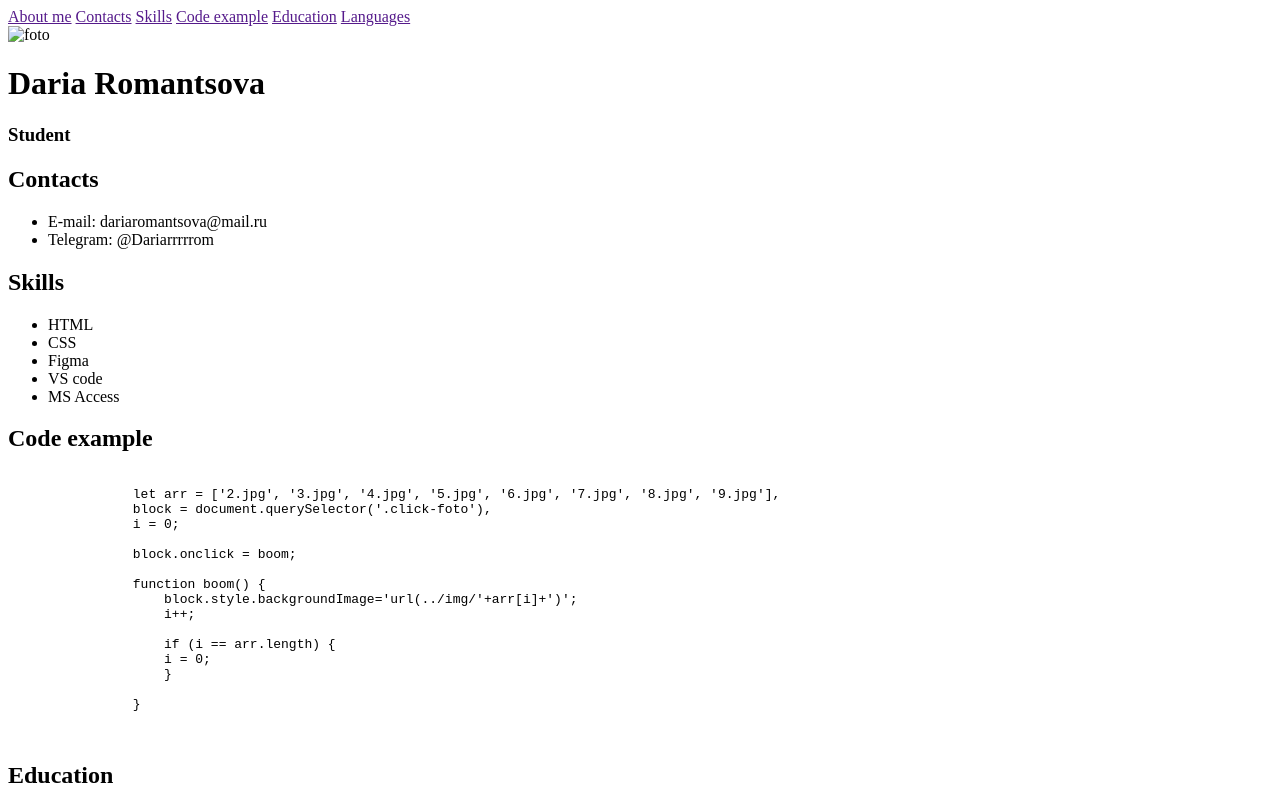
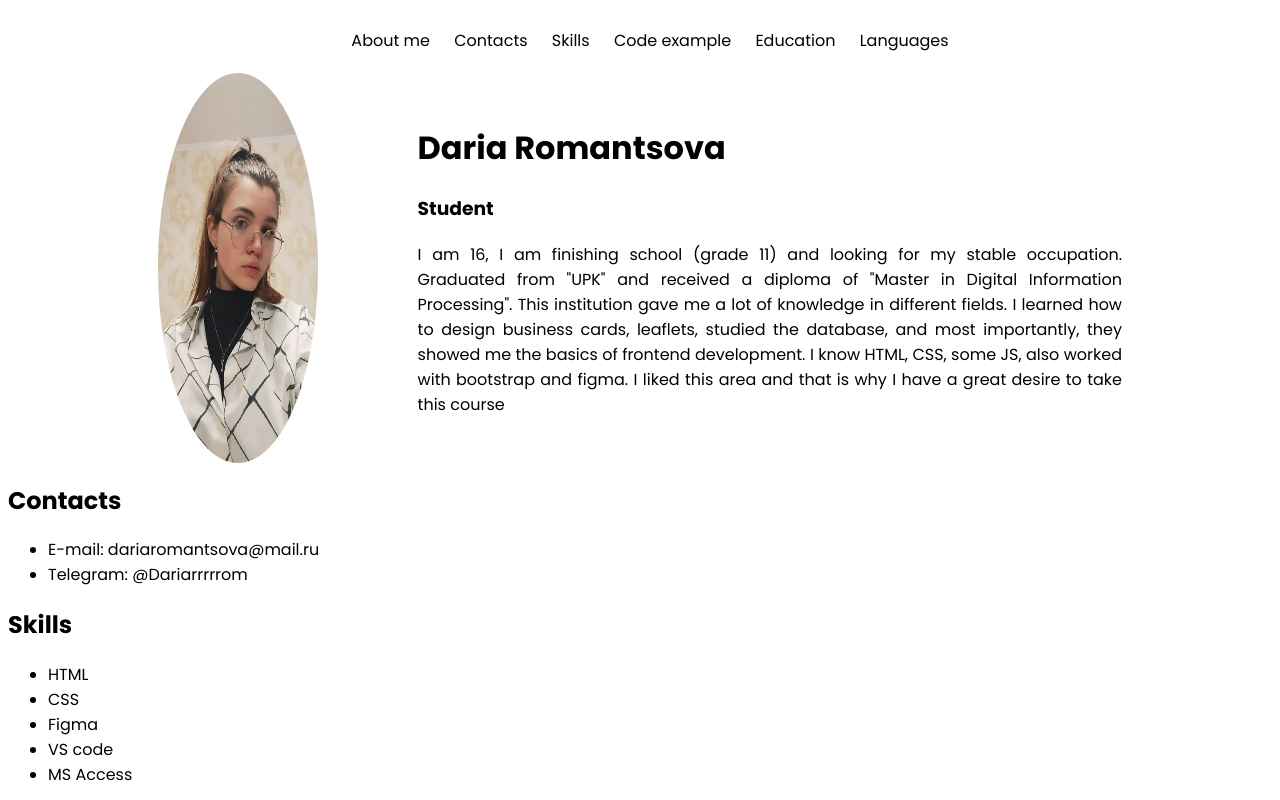
Before and after one commit to Dariar77/rsschool-cv, a plain HTML site: page index.html in a window 1280 px wide. Shown: the top 800 px of the page. Drawn offline with Linux system fonts and the light colour scheme.

Commit message:
feat: add css part and folder assets

```diff
--- a/index.html
+++ b/index.html
@@ -8,20 +8,26 @@
     <title>CV</title>
 </head>
 <body>
-    <header>
+    <header class="header">
         <div class="container">
-            <nav class="nav">
-                <a href="">About me</a>
-                <a href="">Contacts</a>
-                <a href="">Skills</a>
-                <a href="">Code example</a>
-                <a href="">Education</a>
-                <a href="">Languages</a>
-            </nav>
+            <div class="logo-nav">
+                <nav class="navbar">
+                    <a href="" class="nav-link">About me</a>
+                    <a href="" class="nav-link">Contacts</a>
+                    <a href="" class="nav-link">Skills</a>
+                    <a href="" class="nav-link">Code example</a>
+                    <a href="" class="nav-link">Education</a>
+                    <a href="" class="nav-link">Languages</a>
+                </nav>
+            </div>
              <div class="aboutme">
-                <img src="" alt="foto">
+                <img src="assets/img/me.jpg" alt="foto" class="userpic">
+            <div class="headline">
                 <h1>Daria Romantsova</h1>
                 <h3>Student</h3>
+                <p class="text-aboutme">I am 16, I am finishing school (grade 11) and looking for my stable occupation. Graduated from "UPK" and received a diploma of "Master in Digital Information Processing". This institution gave me a lot of knowledge in different fields. I learned how to design business cards, leaflets, studied the database, and most importantly, they showed me the basics of frontend development. I know HTML, CSS, some JS, also worked with bootstrap and figma. I liked this area and that is why I have a great desire to take this course</p>
+            </div>
+
             </div>
         </div>
     </header>
--- a/style.css
+++ b/style.css
@@ -0,0 +1,33 @@
+@import url('https://fonts.googleapis.com/css2?family=Poppins:wght@400;700;800&display=swap');
+*{
+    font-family: 'Poppins', sans-serif;
+}
+.container {
+    max-width: 1440px;
+    margin: 0 auto;
+  }
+.navbar{
+    padding: 20px;
+    text-align: center;
+}
+.nav-link{
+    text-decoration: none;
+    color: black;
+    padding-left: 20px;
+}
+.userpic{
+    width: 15%;
+    border-radius: 50%;
+}
+.aboutme{
+    display: flex;
+    padding-left: 150px;
+    padding-right: 50px;
+}
+.headline{
+    text-align: justify;
+    padding: 30px 100px;
+}
+.text-aboutme{
+
+}
```
Also changed, not shown: assets/img/me.jpg (added).
